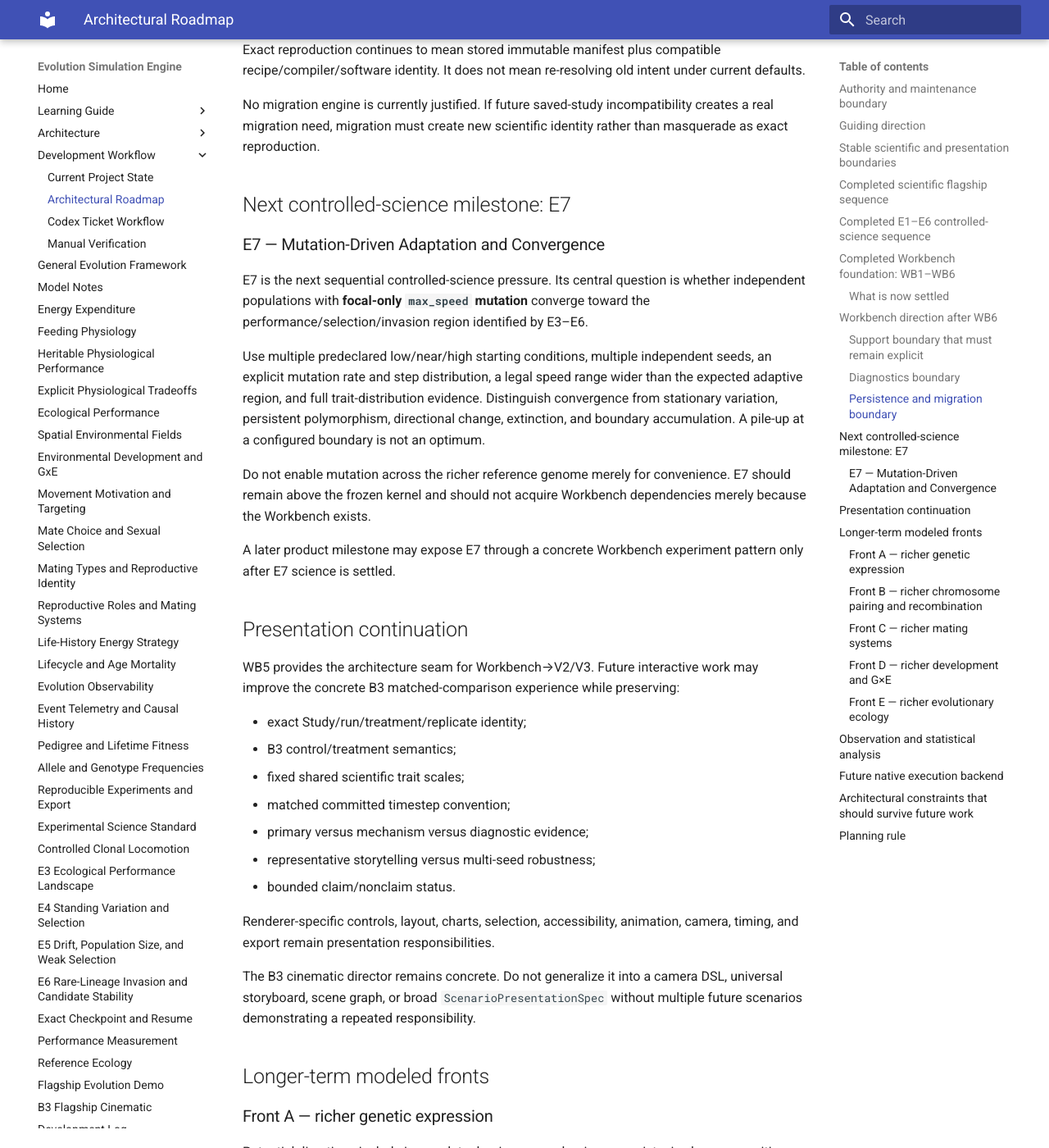
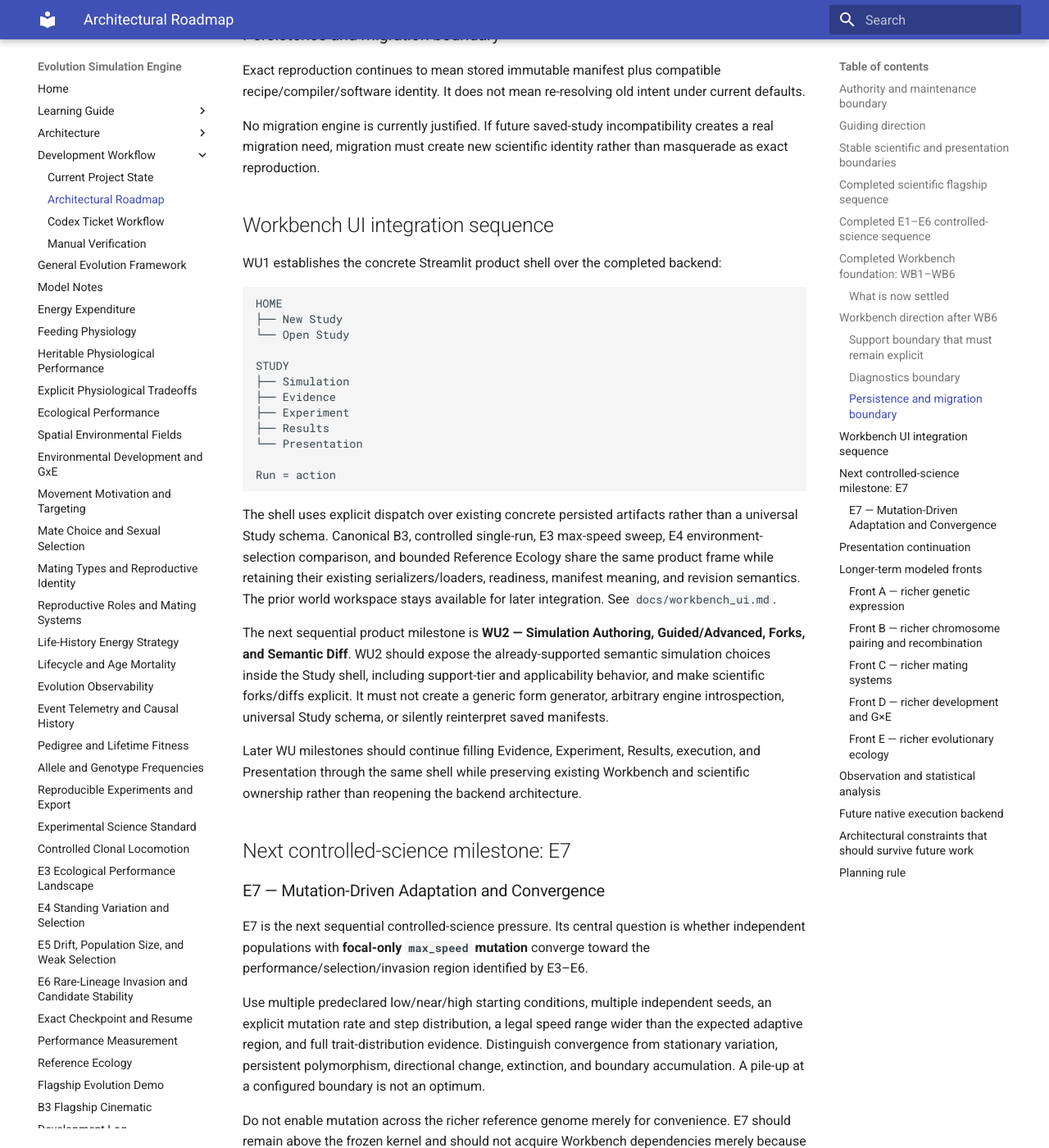
Before and after one commit to abdullahkhan57721/evolution-simulation-engine, an MkDocs documentation site: the page built from docs/development/roadmap.md, in a window 1280 px wide and 1400 px high, scrolled down 4989 px. Shown: the whole window at 82% size. Built offline with MkDocs 1.6.1 and Material for MkDocs 9.7.7, drawn with Linux system fonts in a browser that asks for light colours; some of the changed text lies outside the part shown.

Commit message:
WU1: advance Workbench UI roadmap

````diff
--- a/docs/development/roadmap.md
+++ b/docs/development/roadmap.md
@@ -27,7 +27,8 @@ The project should continue toward a simulation engine in which:
    simulation evidence;
 6. scientific-study authoring compiles down into existing typed/scenario
    composition rather than becoming a second simulation architecture;
-7. Workbench growth is now primarily incremental rather than foundational;
+7. Workbench foundation growth is incremental, while application integration now
+   builds concrete product workflows over those settled contracts;
 8. performance/native-backend work begins only from measured need.
 
 The kernel is not the development frontier. New modeled behavior normally belongs
@@ -172,8 +173,8 @@ The final review is in `docs/workbench_architecture_review.md`.
 
 The Workbench foundation is now in **maintenance-and-extension mode**.
 
-Future Workbench work should normally begin from a real scientific/product use case
-and take one of these forms:
+Future foundation changes should normally begin from a real scientific/product use
+case and take one of these forms:
 
 ```text
 add bounded recipe
@@ -230,6 +231,43 @@ No migration engine is currently justified. If future saved-study incompatibilit
 creates a real migration need, migration must create new scientific identity rather
 than masquerade as exact reproduction.
 
+## Workbench UI integration sequence
+
+WU1 establishes the concrete Streamlit product shell over the completed backend:
+
+```text
+HOME
+├── New Study
+└── Open Study
+
+STUDY
+├── Simulation
+├── Evidence
+├── Experiment
+├── Results
+└── Presentation
+
+Run = action
+```
+
+The shell uses explicit dispatch over existing concrete persisted artifacts rather
+than a universal Study schema. Canonical B3, controlled single-run, E3 max-speed
+sweep, E4 environment-selection comparison, and bounded Reference Ecology share the
+same product frame while retaining their existing serializers/loaders, readiness,
+manifest meaning, and revision semantics. The prior world workspace stays available
+for later integration. See `docs/workbench_ui.md`.
+
+The next sequential product milestone is **WU2 — Simulation Authoring,
+Guided/Advanced, Forks, and Semantic Diff**. WU2 should expose the already-supported
+semantic simulation choices inside the Study shell, including support-tier and
+applicability behavior, and make scientific forks/diffs explicit. It must not create
+a generic form generator, arbitrary engine introspection, universal Study schema,
+or silently reinterpret saved manifests.
+
+Later WU milestones should continue filling Evidence, Experiment, Results, execution,
+and Presentation through the same shell while preserving existing Workbench and
+scientific ownership rather than reopening the backend architecture.
+
 ## Next controlled-science milestone: E7
 
 ### E7 — Mutation-Driven Adaptation and Convergence
@@ -254,8 +292,9 @@ pattern only after E7 science is settled.
 
 ## Presentation continuation
 
-WB5 provides the architecture seam for Workbench→V2/V3. Future interactive work may
-improve the concrete B3 matched-comparison experience while preserving:
+WB5 provides the architecture seam for Workbench→V2/V3. The WU sequence should
+integrate those consumers only after Study execution/result ownership is concrete,
+while preserving:
 
 - exact Study/run/treatment/replicate identity;
 - B3 control/treatment semantics;
````
